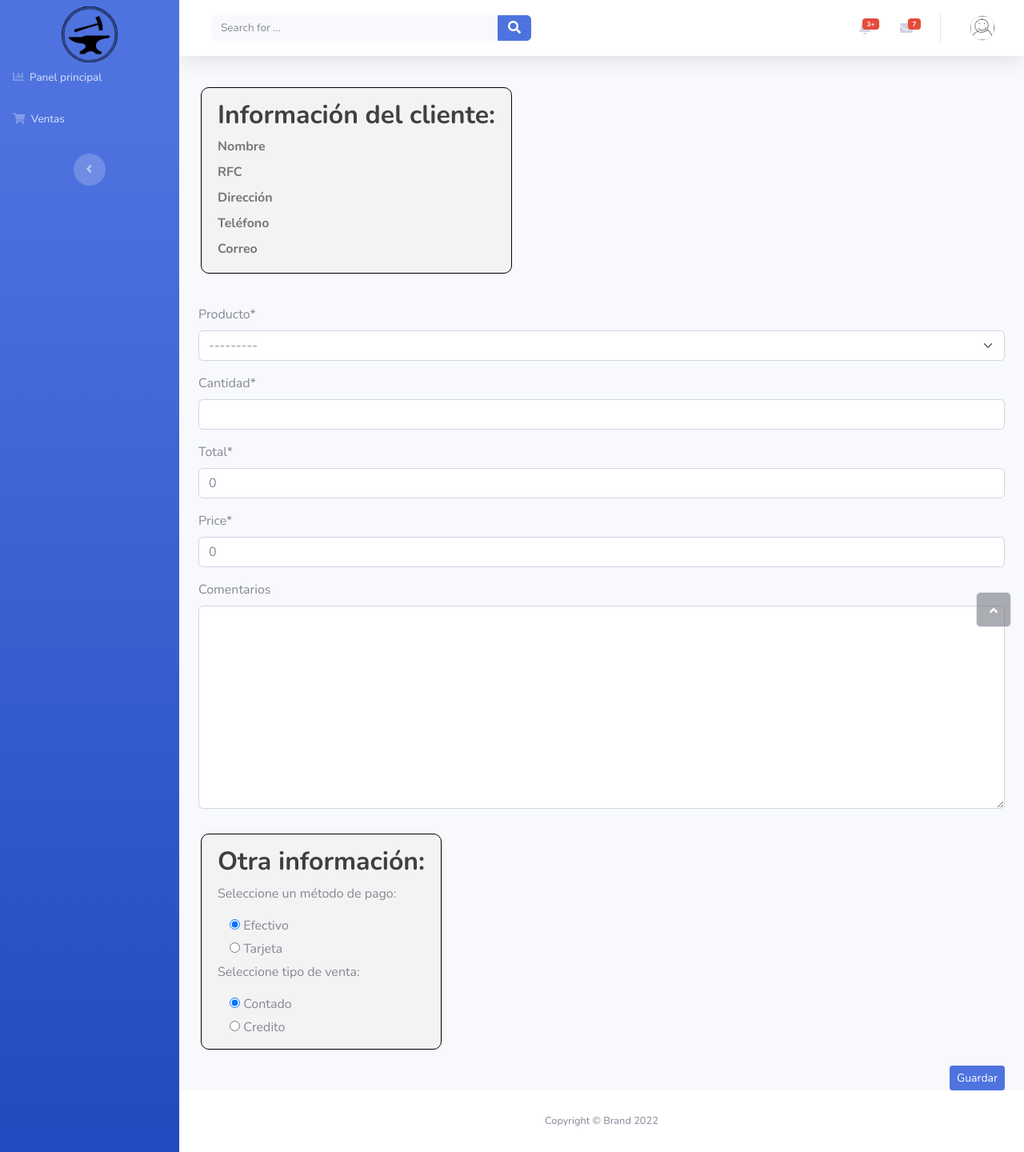
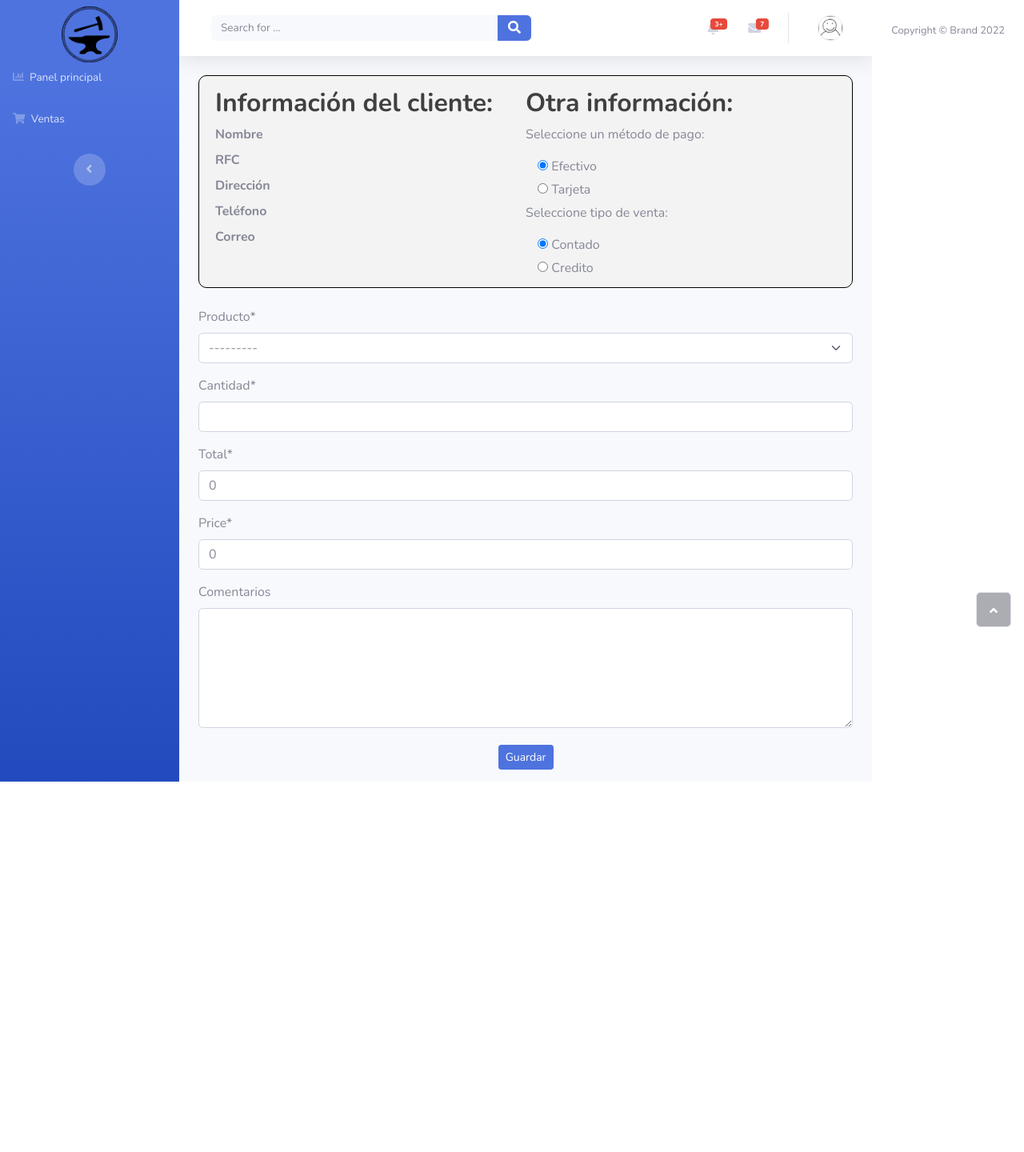
Before and after one commit to FerAcoFajardo/sistema-gestion-abinsco, a Django app: template apps/sales/templates/sales/create.html in a window 1280 px wide. Shown: the whole page at 80% size. After the commit the page ends 977 px from the top, so only its background shows below. Run offline with Django 4.2, Linux system fonts and the light colour scheme; the template is opened without the code that fills it: values that come from a table or form of the project are taken from there, others are empty; some libraries are stand-ins or nearby versions.

Commit message:
cambios menores

```diff
--- a/apps/sales/templates/sales/create.html
+++ b/apps/sales/templates/sales/create.html
@@ -15,8 +15,9 @@
 
 
     <div class="row">
-        <div class="col-md-12" id="estilo-tabla">
-
+        <div class="col-md-12">
+            <div  id="estilo-tabla">
+                <div class="col-md-6">
                     <h2 id="titulo-cliente">Información del cliente:</h2>
                     <dl>
                         <dt>Nombre</dt>
@@ -31,18 +32,8 @@
                         <dd>{{customer.email}}</dd>
                     </dl>
                 </div>
-    </div>
 
-    <br>
-
-    <form method="POST">
-        {% csrf_token %}
-        {{form_details|crispy}}
-        {{form|crispy}}
-
-        <div class="row">
-            <div class="col-md-12" id="estilo-tabla">
-
+                <div class="col-md-6">
                     <h2 id="titulo-cliente">Otra información:</h2>
 
                     <p>Seleccione un método de pago:</p>
@@ -70,14 +61,25 @@
                                 >
                         <label for="credito">Credito</label>
                     </div>
-
+                </div>
+            </div>
         </div>
     </div>
 
+    <br>
+
+    <form method="POST">
+        {% csrf_token %}
+        {{form_details|crispy}}
+        {{form|crispy}}
+
+
+
             <div class="col-md-12" style="text-align: right;margin-top: 5px;">
-            <button class="btn btn-primary btn-sm" type="submit">
+                <button class="btn btn-primary btn-sm save-sale" type="submit">
                     Guardar
                 </button>
+            </div>
         </div>
     </form>
 {% endblock %}
--- a/static/assets/css/sales.css
+++ b/static/assets/css/sales.css
@@ -10,8 +10,17 @@
     padding: 10px 20px 2px 20px;
     background-color: #f3f3f3;
     border-radius: 10px;
-    width: auto;
-    margin: 15px 0px 15px 15px;
+    width: 100%;
+    height: 100%;
+}
+
+.col-md-6 {
+    display: block;
+    float: left;
+}
+
+.col-md-12:last-child {
+    float: right;
 }
 
 #estilo-tabla > dl > dt {
@@ -29,3 +38,13 @@
 #credito {
     margin-bottom: 15px;
 }
+
+#id_commentaries {
+    height: 150px;
+}
+
+.save-sale {
+    display: grid;
+    margin: auto;
+    margin-bottom: 15px;
+}
```
Lines whose indentation alone changed are shown as unchanged.
